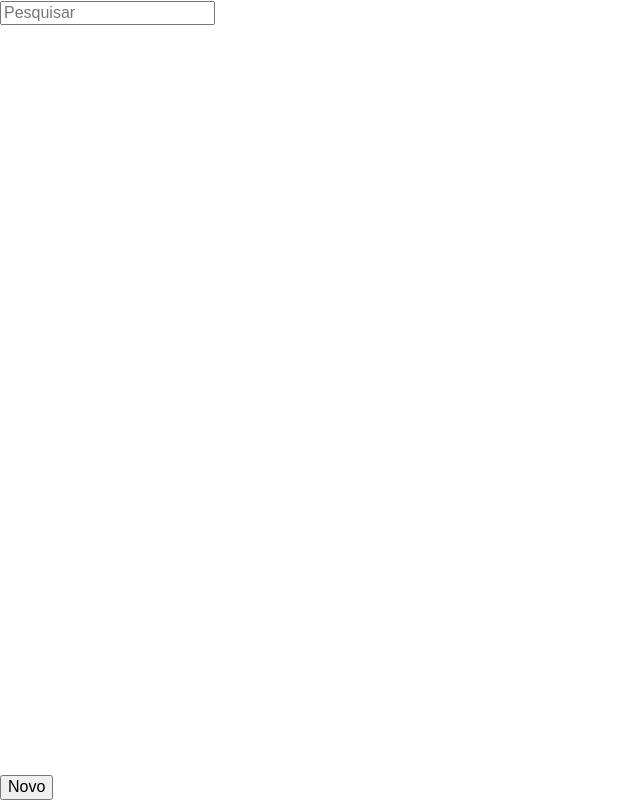
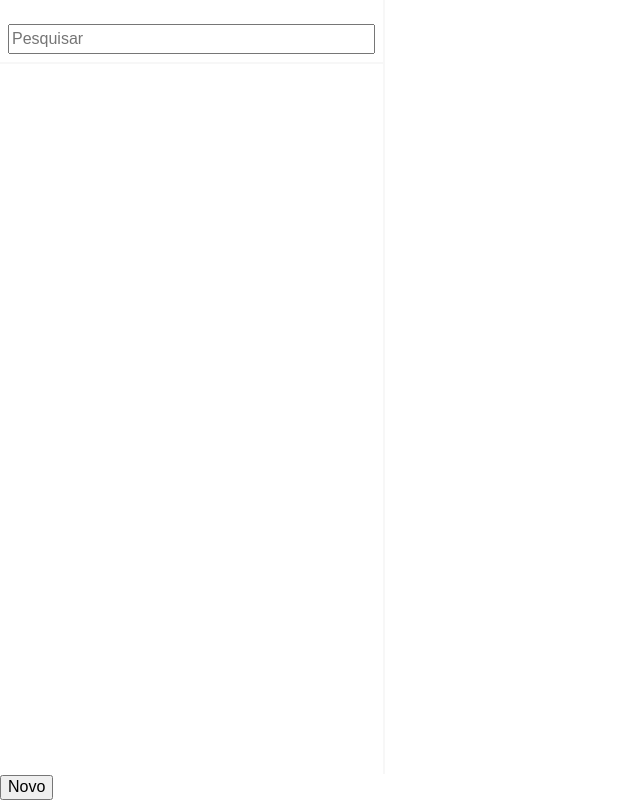
Before and after one commit to allansp9/agenda-app, a React app: page / in a window 1280 px wide. Shown: the whole page, without its empty margins (0-640 px from the left). Built offline with nearby package versions, Linux system fonts and the light colour scheme.

Commit message:
Adiciona flexbox na ListaContatos e Dashboard

```diff
--- a/src/components/Busca.js
+++ b/src/components/Busca.js
@@ -10,7 +10,7 @@ class Busca extends React.Component {
 
   render() {
     return (
-      <div>
+      <div className="lista-contatos__pesquisa">
         <form />
         <input
           name="Pesquisar"
--- a/src/components/Dashboard.js
+++ b/src/components/Dashboard.js
@@ -1,5 +1,5 @@
 import React from 'react';
 
-const Dashboard = ({ children }) => <div>{children}</div>;
+const Dashboard = ({ children }) => <div className="dashboard">{children}</div>;
 
 export default Dashboard;
--- a/src/components/ListaContatos.js
+++ b/src/components/ListaContatos.js
@@ -1,5 +1,5 @@
 import React from 'react';
 
-const ListaContatos = ({ children }) => <div>{children}</div>;
+const ListaContatos = ({ children }) => <div className="lista-contatos">{children}</div>;
 
 export default ListaContatos;
--- /dev/null
+++ b/src/styles/components/_dashboard.scss
@@ -0,0 +1,3 @@
+.dashboard {
+  flex: 1.4;
+}
--- a/src/styles/components/_header.scss
+++ /dev/null
@@ -1,21 +0,0 @@
-.header {
-  align-items: center;
-  background: red;
-  display: flex;
-  height: $l-size;
-  margin-bottom: $m-size;
-
-  width: 100vw;
-
-  @media (min-width: $desktop-breakpoint) {
-    height: $xl-size;
-  }
-
-  .header__input {
-    border: none;
-    font-size: $font-size-large;
-    height: inherit;
-    outline: none;
-    padding-left: 0.6rem;
-  }
-}
--- a/src/styles/components/_lista-contatos.scss
+++ b/src/styles/components/_lista-contatos.scss
@@ -1,19 +1,33 @@
 .lista-contatos {
-  flex: 1;
-  margin-top: $m-size;
+  border-right: 2px solid $off-white;
+  display: flex;
+  flex: 0.6;
+  flex-flow: column;
+  padding-top: $m-size;
+}
+
+.lista-contatos__pesquisa {
+  padding: $xs-size;
+  border-bottom: 2px solid $off-white;
+  input {
+    height: 30px;
+    width: 100%;
+  }
 }
 
 .lista-contatos__item {
   align-items: center;
-  border-bottom: 2px solid $off-white;
+  border-bottom: 1px solid darken($off-white, 7%);
   display: flex;
   padding: $xs-size;
+  transition: background 0.3s ease;
 
   img {
+    border-radius: 50%;
     height: 50px;
+    margin-right: $s-size;
+    object-fit: cover;
     width: 50px;
-    border-radius: 50%;
-    object-fit: cover;
   }
 
   &:hover {
--- a/src/styles/styles.scss
+++ b/src/styles/styles.scss
@@ -1,5 +1,5 @@
 @import "./base/settings";
 @import "./base/base";
-@import "./components/header";
 @import "./components/footer";
 @import "./components/lista-contatos";
+@import "./components/dashboard";
```
